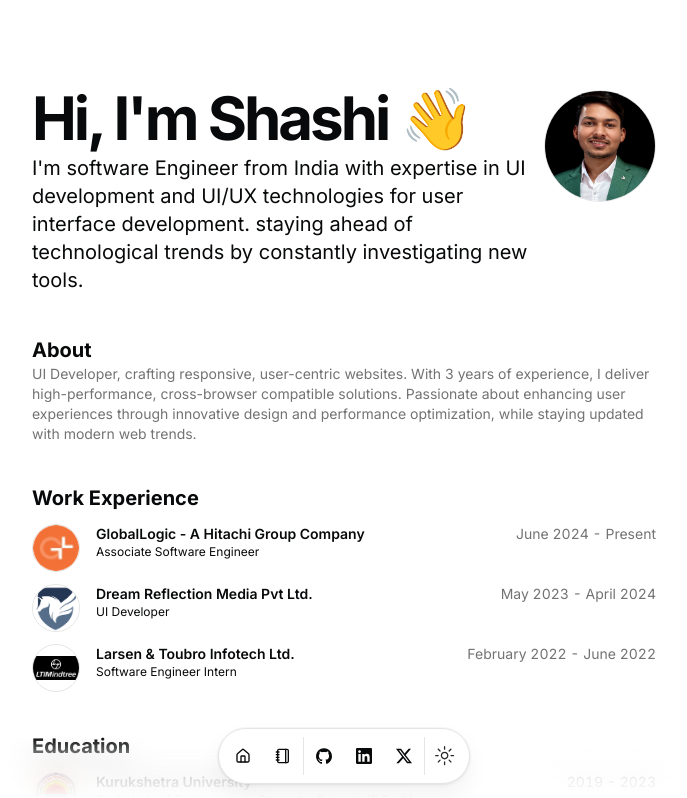
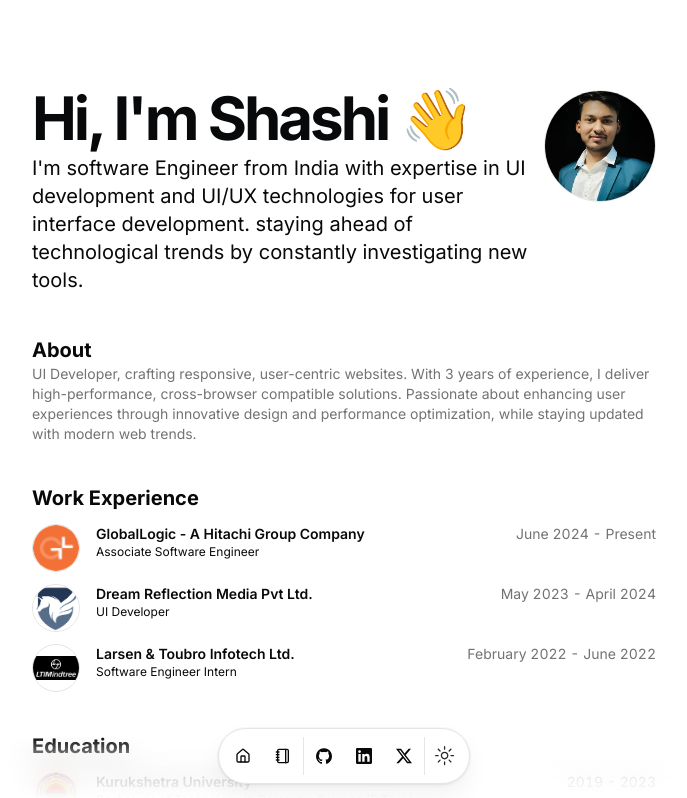
Before and after one commit to CodewithShashi/shashishekhar.com, a Next.js app: page / in a window 1280 px wide. Shown: the top 798 px of the page, without its empty margins (296-983 px from the left). Built offline with nearby package versions, Linux system fonts and the light colour scheme.

Commit message:
Update resume avatar image

```diff
--- a/src/data/resume.tsx
+++ b/src/data/resume.tsx
@@ -11,7 +11,7 @@ export const DATA = {
     "I'm software Engineer from India with expertise in UI development and UI/UX technologies for user interface development. staying ahead of technological trends by constantly investigating new tools.",
   summary:
     "UI Developer, crafting responsive, user-centric websites. With 3 years of experience, I deliver high-performance, cross-browser compatible solutions. Passionate about enhancing user experiences through innovative design and performance optimization, while staying updated with modern web trends.",
-  avatarUrl: "/me.png",
+  avatarUrl: "/Shashi.png",
   skills: [
     "WordPress",
     "JIRA Software",
```
Also changed, not shown: public/Shashi.png (added).
